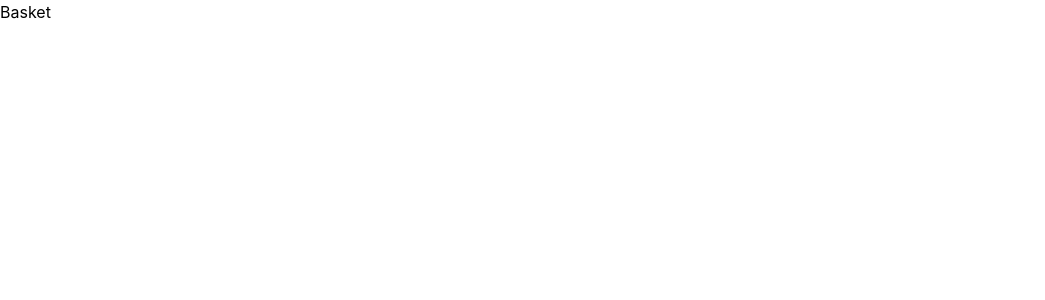
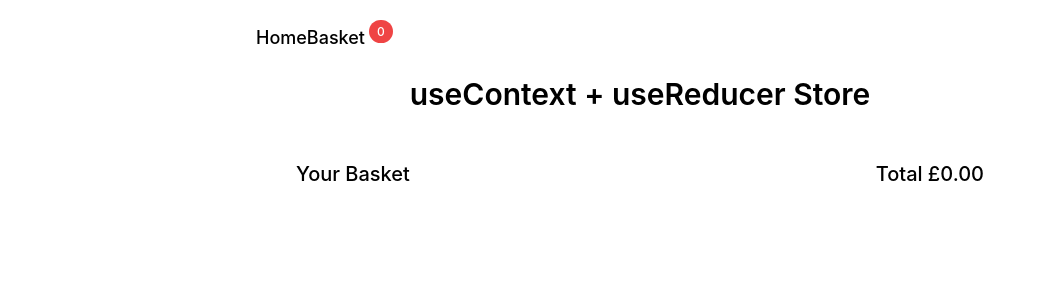
Before and after one commit to TheoJoha/usecontext-usereducer-store, a React (Create React App) app: page /basket in a window 1280 px wide. Shown: the top 300 px of the page, without its empty margins (0-1045 px from the left). Built offline with nearby package versions, Linux system fonts and the light colour scheme.

Commit message:
finished project

```diff
--- /dev/null
+++ b/src/components/BasketProduct.jsx
@@ -0,0 +1,30 @@
+import React from "react"
+import { StoreContext } from "../context-and-reducer/StoreContext"
+import {useContext} from "react"
+
+const BasketProduct = ({ item }) => {
+
+    const {removeFromBasket} = useContext(StoreContext)
+
+    const handleRemove = () => {
+        removeFromBasket(item)
+    }
+    return (
+        <div className="flex flex-row items-center gap-8 px-10">
+            <img src={item.image} alt={item.name + "glasses"}
+            className="w-40"/>
+            <div className="w-1/2 px-10">
+            <p className="text-xl font-medium">{item.name}</p>
+            <p className="text-lg">{item.price.toFixed(2)}</p>
+        </div>
+        <button
+        onClick={handleRemove}
+        className="bg-gray-500 text-white text-lg
+        font-medium reounded-lg p-4 hover:bg-red-500">
+            Remove
+        </button>
+        </div>
+    )
+}
+
+export default BasketProduct
--- a/src/components/Navbar.jsx
+++ b/src/components/Navbar.jsx
@@ -1,12 +1,23 @@
-import {Link} from "react-router-dom"
+import { Link } from "react-router-dom"
+import {useContext} from "react"
+import {StoreContext} from "../context-and-reducer/StoreContext"
 
 const Navbar = () => {
+    const {products} = useContext(StoreContext)
     return (
-        <div className="flex flex-row justify-eveenly mt-2 pt-4 text-lg
+        <>
+            <div className="flex flex-row justify-eveenly mt-2 pt-4 text-lg
         font-medium">
-            <Link to="/">Home</Link>
-            <Link to="/basket">Basket</Link>
-        </div>
+                <Link to="/">Home</Link>
+                <Link to="/basket">Basket
+                    <span className="text-xs align-top bg-red-500
+                    text-white rounded-full px-2 py-1 mx-1
+                    ">{products.length}</span>
+                </Link>
+            </div>
+            <h1 className="text-3xl text-center font-semibold
+            mt-2 py-4">useContext + useReducer Store</h1>
+        </>
     )
 }
 
--- a/src/components/Product.jsx
+++ b/src/components/Product.jsx
@@ -1,5 +1,13 @@
+import {useContext} from "react"
+import {StoreContext} from "../context-and-reducer/StoreContext"
+
 
 const Product = ({ item }) => {
+    const {addToBasket} = useContext(StoreContext)
+
+    const handleAdd = () => {
+        addToBasket(item)
+    }
     return (
         <div className="mx-auto px-8 border border-gray font-semibold
         rounded-lg">
@@ -9,7 +17,9 @@ const Product = ({ item }) => {
                 <p className="text-lg">{item.price}</p>
             </div>
             <button className="bg-indigo-500 text-white text-lg
-            rounded-full font-medium">Add to basket</button>
+            rounded-full font-medium"
+            onClick={handleAdd}
+            >Add to basket</button>
         </div>
     )
 }
--- a/src/pages/Basket.js
+++ b/src/pages/Basket.js
@@ -1,8 +1,28 @@
-import React from "react"
+import {useContext} from "react"
+import Navbar from "../components/Navbar"
+import {StoreContext} from "../context-and-reducer/StoreContext"
+import BasketProduct from "../components/BasketProduct"
+
 
 const Basket = () => {
+
+    const {total, products} = useContext(StoreContext)
     return (
-        <div>Basket</div>
+        <div className="w-full max-w-3xl mx-auto">
+            <Navbar />
+            <div className="flex flex-row items-center
+            justify-between mt-2 py-6 px-10
+            text-xl font-medium">
+            <h3>Your Basket</h3>
+            <p>Total £{total.toFixed(2)}</p>
+            </div>
+            {products.map((product, i) => (
+                <BasketProduct
+                key={i}
+                item={product}
+                />
+            ))}
+        </div>
     )
 }
 
```
